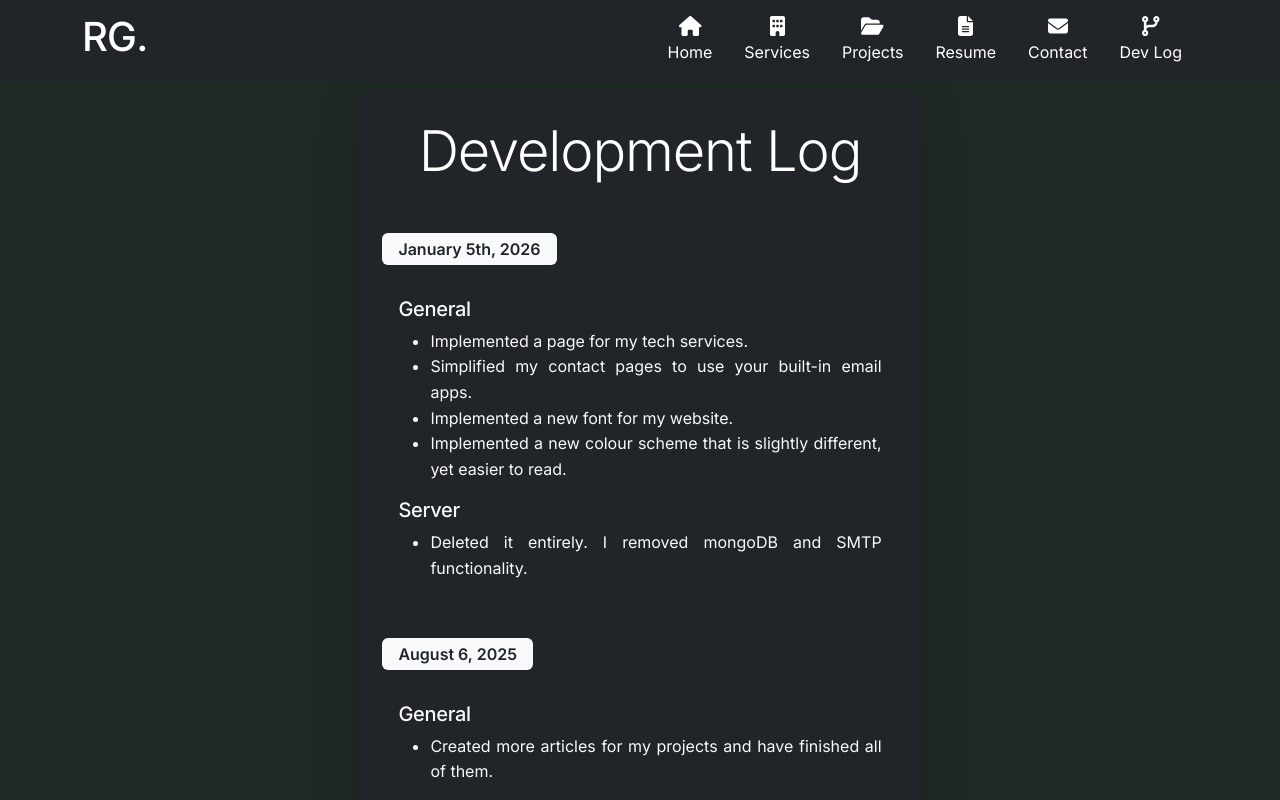
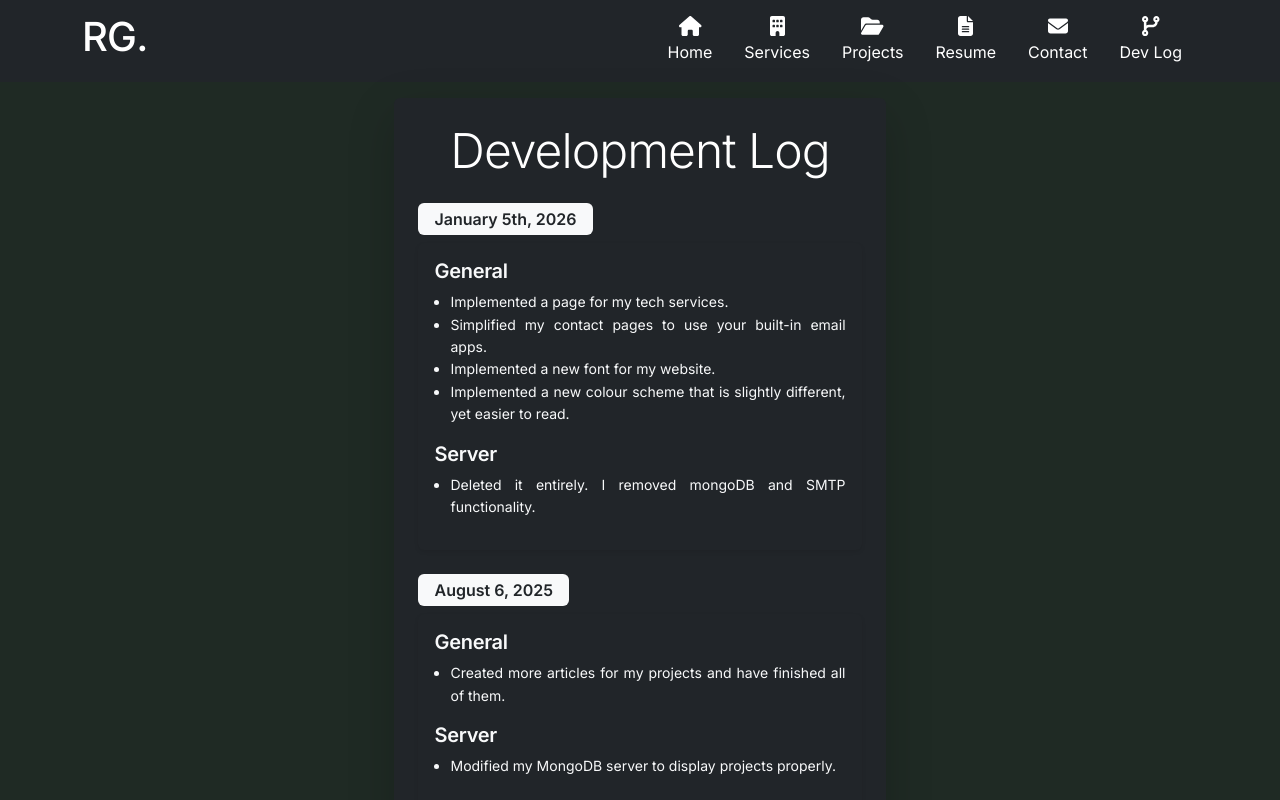
Before and after one commit to RamiyanGangatharan/Portfolio2025, a Next.js app in the folder client/: page /devlog in a window 1280 px wide. Shown: the top 800 px of the page. Built offline with nearby package versions, Linux system fonts and the light colour scheme.

Commit message:
fixes after testing

```diff
--- a/client/src/pages/components/services/ServicesJobRecord.js
+++ b/client/src/pages/components/services/ServicesJobRecord.js
@@ -8,7 +8,7 @@ import SlideSix from "@/pages/components/services/Records/slideSix"
 
 export default function ServicesJobs() {
   return (
-    <section id="record" className="services-section">
+    <section id="work" className="services-section">
       <div className="services-card bg-dark text-light">
         <h2 className="section-title text-center mb-4">Job Record</h2>
         <div className="accordion accordion-flush" id="jobsAccordion">
--- a/client/src/pages/devlog.js
+++ b/client/src/pages/devlog.js
@@ -1,32 +1,32 @@
 import Head from "next/head";
-
 import Header from "./components/layout/header";
 import Footer from "./components/layout/footer";
-
 import devLogs from "@/data/devlogs.json";
 
 function DevLogEntry({ date, sections }) {
   return (
-    <>
-      <div className="mb-3 mt-4">
+    <div className="mb-4">
+      {/* Date badge */}
+      <div className="mb-2">
         <span className="badge bg-light text-dark px-3 py-2 fs-6">
           {date}
         </span>
       </div>
 
-      <div className="bg-dark text-light rounded p-3">
+      {/* Log content */}
+      <div className="bg-dark text-light rounded p-3 shadow-sm">
         {sections.map(({ title, items }, index) => (
           <div key={index} className="mb-3">
-            <h5>{title}</h5>
-            <ul>
+            <h5 className="fw-bold">{title}</h5>
+            <ul className="ps-3 mb-0">
               {items.map((item, i) => (
-                <li key={i}>{item}</li>
+                <li key={i} className="small">{item}</li>
               ))}
             </ul>
           </div>
         ))}
       </div>
-    </>
+    </div>
   );
 }
 
@@ -35,15 +35,14 @@ export default function DevLog() {
     <>
       <Head>
         <title>Developer Logs</title>
+        <meta name="viewport" content="width=device-width, initial-scale=1" />
       </Head>
 
       <Header />
 
-      <main>
-        <div className="devlog card bg-dark text-white shadow-lg border-0 p-4 mb-2 mt-2">
-          <h1 className="display-4 text-center mt-1 mb-4">
-            Development Log
-          </h1>
+      <main className="container my-3">
+        <div className="devlog card bg-dark text-white shadow-lg border-0 p-3 p-sm-4">
+          <h1 className="display-5 text-center mb-4">Development Log</h1>
 
           {devLogs.map((log, i) => (
             <DevLogEntry key={i} {...log} />
```
